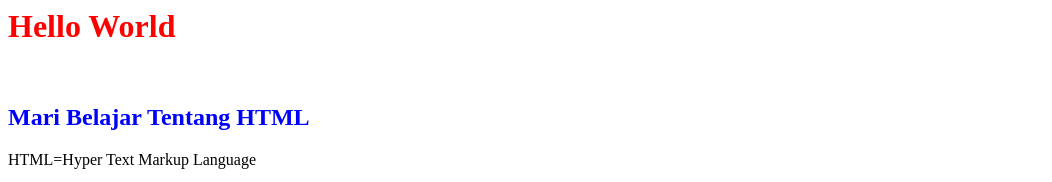
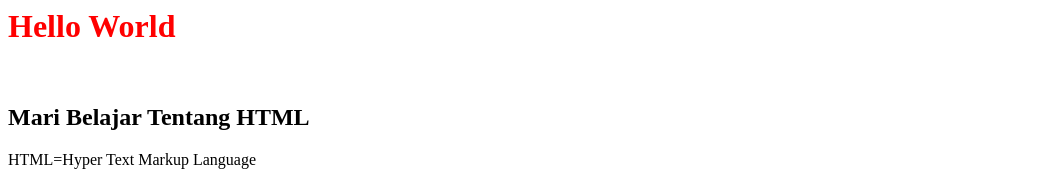
Before and after one commit to dnmwildanm/pkII, a plain HTML site: page index.html in a window 1280 px wide. Shown: the top 182 px of the page, without its empty margins (0-1052 px from the left). Drawn offline with Linux system fonts and the light colour scheme.

Commit message:
Update stylesheet.css

```diff
--- a/stylesheet.css
+++ b/stylesheet.css
@@ -1,6 +1,3 @@
 h1  {
   color: red;
 }
-h2  {
-  color: blue;
-}
```
